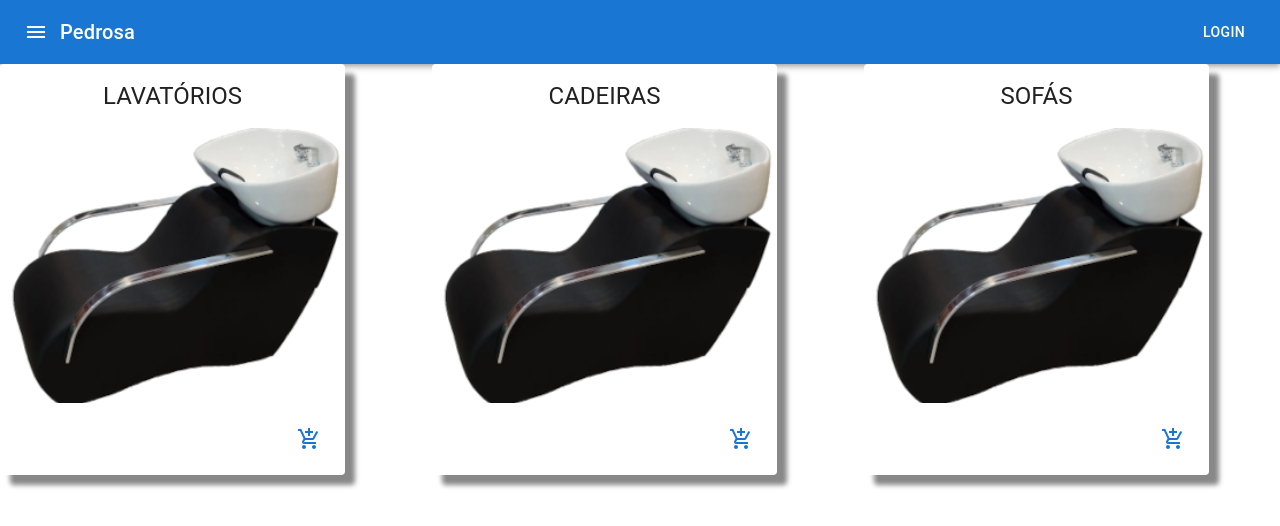
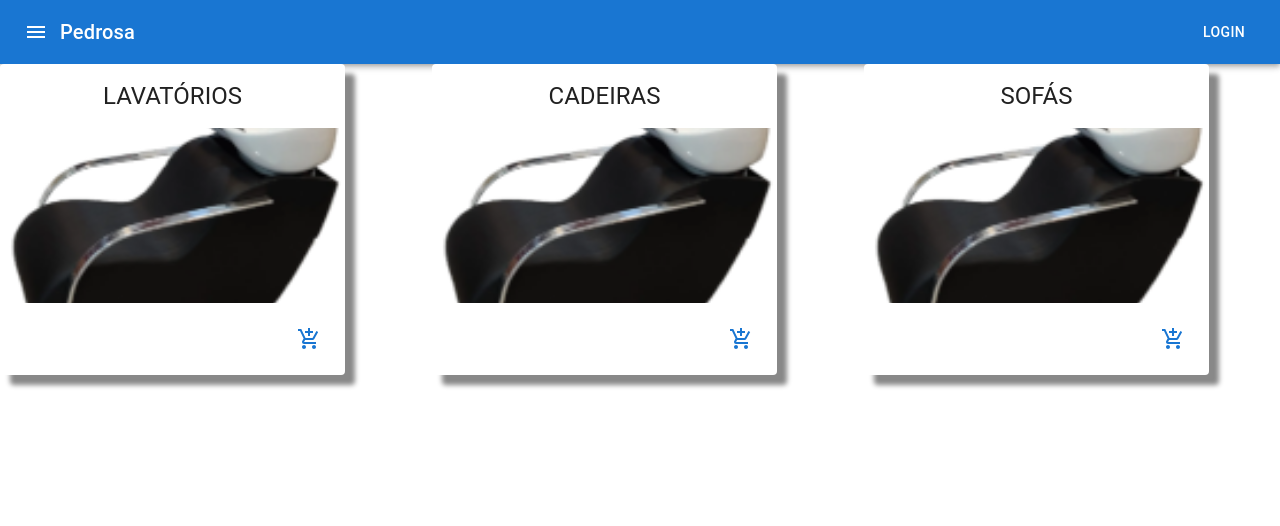
Before and after one commit to WINDSONAMORIM/pedrosa, a React (Create React App) app: page /venda in a window 1280 px wide. Shown: the top 526 px of the page. Built offline with nearby package versions, Linux system fonts and the light colour scheme.

Commit message:
ajuste img

```diff
--- a/src/components/card/index.tsx
+++ b/src/components/card/index.tsx
@@ -9,7 +9,7 @@ interface CardDefaultProps{
 export const CardVenda = ({label, imagem}:CardDefaultProps) =>{
     return(
         <>
-            <Card style={{ boxShadow: "10px 10px 5px #888888" }} sx={{ minWidth: 275, maxWidth: 345}}>
+            <Card style={{ boxShadow: "10px 10px 5px #888888" }} sx={{ minWidth: 75, maxWidth: 345}}>
                 <CardContent >
                     <Typography variant="h5" component="div" textAlign='center'>
                     {label}
@@ -17,7 +17,8 @@ export const CardVenda = ({label, imagem}:CardDefaultProps) =>{
                 </CardContent>
                 <CardMedia
                     component="img"
-                    height='275'
+                    height='175'
+                    width='150'
                     image={imagem}
                     alt="lavatorio"
                 />
```
Also changed, not shown: src/assets/images/lavatorio.png.
